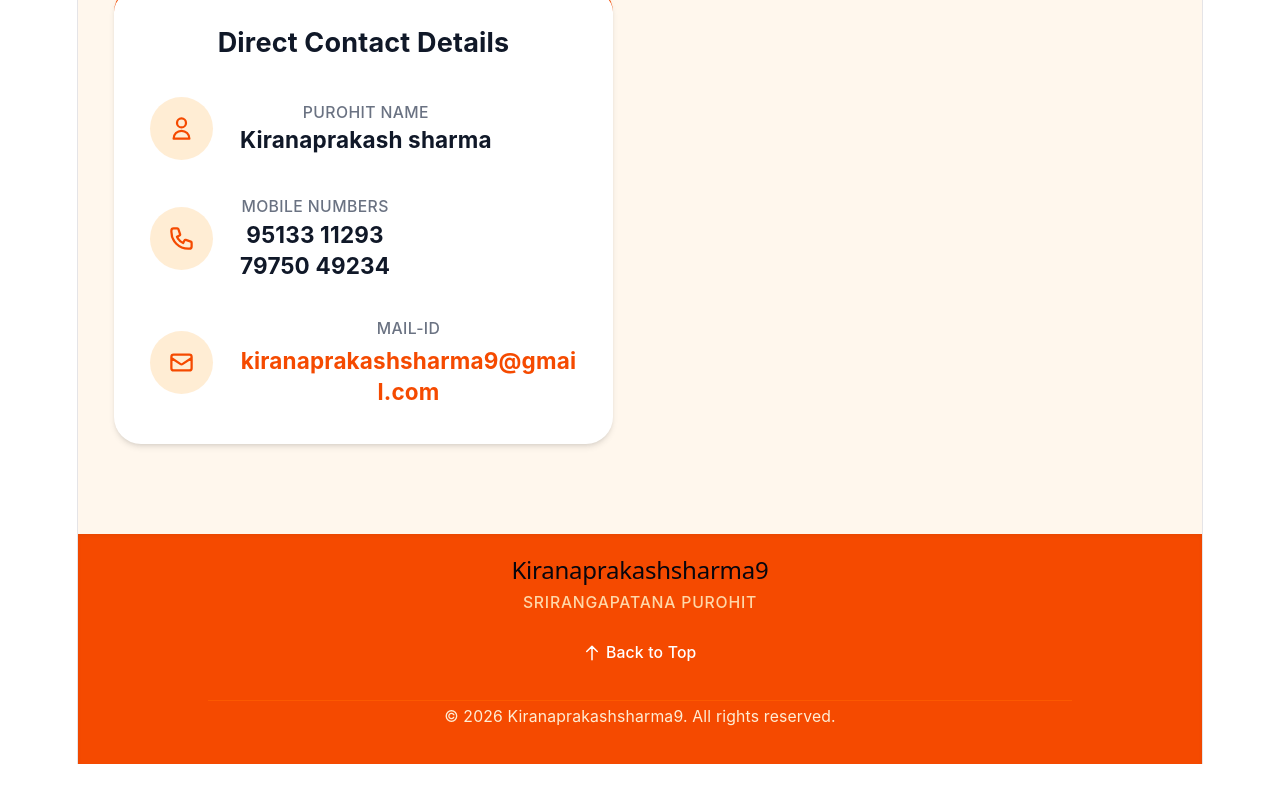
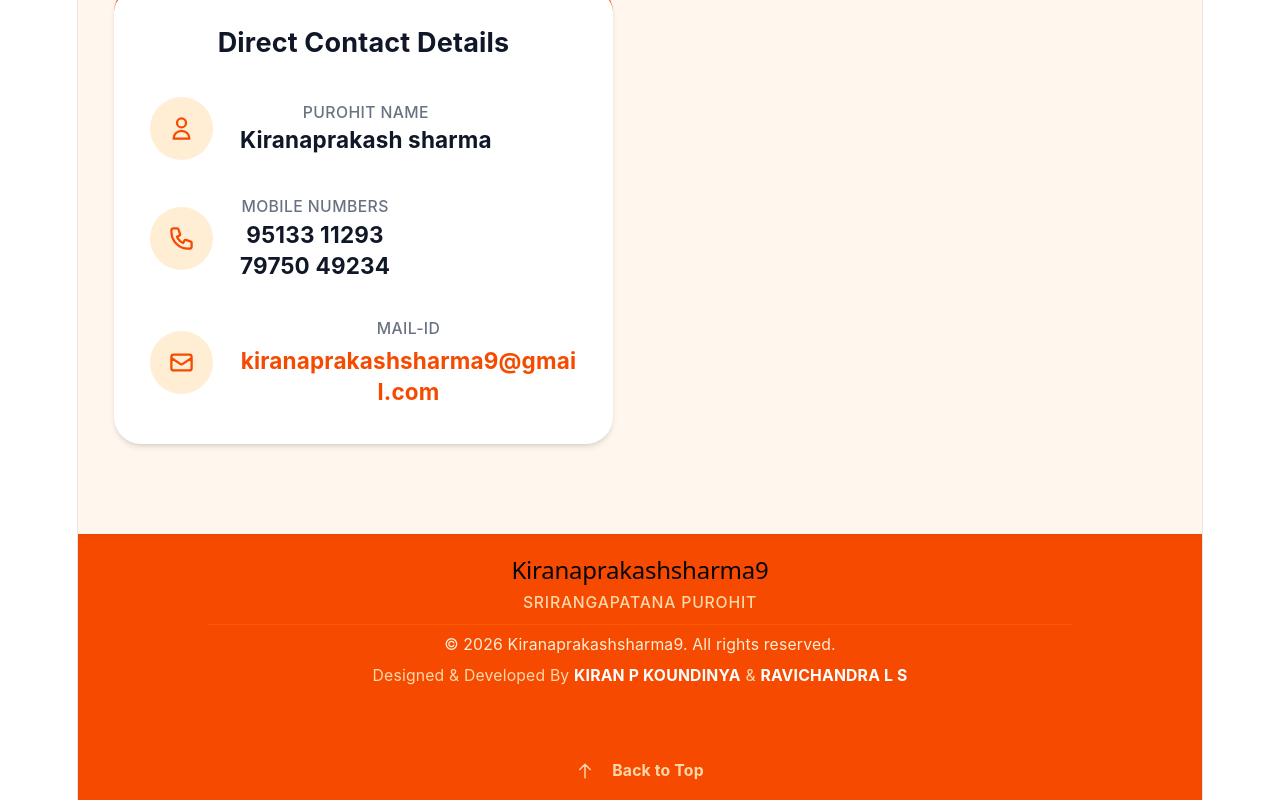
Before and after one commit to KIRANPKOUNDINYA/kiranaprakashsharma, a React (Vite) app: page / in a window 1280 px wide. Shown: the part 7889-8689 px from the top of the page. Before the commit the page ends 8653 px from the top, so only its background shows below. Built offline with nearby package versions, Linux system fonts and the light colour scheme.

Commit message:
Footer Developer credits Added

```diff
--- a/src/components/Footer.jsx
+++ b/src/components/Footer.jsx
@@ -1,15 +1,23 @@
 import React from 'react';
 
 const Footer = () => {
-  // This automatically gets the current year so your copyright is always up to date!
   const currentYear = new Date().getFullYear();
 
+  // Function to handle smooth scrolling to the top
+  const scrollToTop = (e) => {
+    e.preventDefault(); // Prevents the default jump behavior
+    window.scrollTo({
+      top: 0,
+      behavior: 'smooth'
+    });
+  };
+
   return (
-    <footer className="bg-orange-600 text-white pt-5 pb-8 shadow-inner">
+    <footer className="bg-orange-600 text-white pt-5 pb-4 shadow-inner">
       <div className="max-w-7xl mx-auto px-4 sm:px-6 lg:px-8 flex flex-col items-center">
 
         {/* Brand Name & Subtitle */}
-        <div className="text-center mb-6">
+        <div className="text-center mb-2">
           <h2 className="text-xl font-bold tracking-wide">
             Kiranaprakashsharma9
           </h2>
@@ -18,21 +26,46 @@ const Footer = () => {
           </p>
         </div>
 
-        {/* Quick Back-to-Top Link (Optional but helpful) */}
-        <a href="#home" className="mb-8 text-sm font-medium hover:text-orange-200 transition flex items-center">
-          <svg className="w-4 h-4 mr-1" fill="none" stroke="currentColor" viewBox="0 0 24 24">
+        {/* Divider Line */}
+        <div className="w-full border-t border-orange-500 mb-2 max-w-3xl opacity-50"></div>
+
+        {/* Copyright Section */}
+        <div className="text-center text-sm text-orange-100 flex flex-col gap-2 mb-6">
+          <p>&copy; {currentYear} Kiranaprakashsharma9. All rights reserved.</p>
+
+          {/* Credits Section */}
+          <p className="text-xs sm:text-sm text-orange-200">
+            Designed & Developed By{' '}
+            <a
+              href="https://kiranpkoundinya.github.io/Portfolio/"
+              target="_blank"
+              rel="noopener noreferrer"
+              className="font-bold text-white hover:underline hover:text-orange-100 transition-colors"
+            >
+              KIRAN P KOUNDINYA
+            </a>
+            {' '}&{' '}
+            <a
+              href="https://ravichandrals507.github.io/Portfolio/"
+              target="_blank"
+              rel="noopener noreferrer"
+              className="font-bold text-white hover:underline hover:text-orange-100 transition-colors"
+            >
+              RAVICHANDRA L S
+            </a>
+          </p>
+        </div>
+
+        {/* Back to Top Button - Placed at the absolute bottom */}
+        <button
+          onClick={scrollToTop}
+          className="text-sm font-bold text-orange-200 hover:text-white transition flex items-center gap-2 mt-10"
+        >
+          <svg className="w-4 h-4 mr-2" fill="none" stroke="currentColor" viewBox="0 0 24 24">
             <path strokeLinecap="round" strokeLinejoin="round" strokeWidth="2" d="M5 10l7-7m0 0l7 7m-7-7v18" />
           </svg>
           Back to Top
-        </a>
-
-        {/* Divider Line */}
-        <div className="w-full border-t border-orange-500 mb-1 max-w-3xl opacity-50"></div>
-
-        {/* Copyright Section */}
-        <div className="text-center text-sm text-orange-100">
-          <p>&copy; {currentYear} Kiranaprakashsharma9. All rights reserved.</p>
-        </div>
+        </button>
 
       </div>
     </footer>
```
Also changed, not shown: 1 other file (tests, documents, lock files or other folders).
